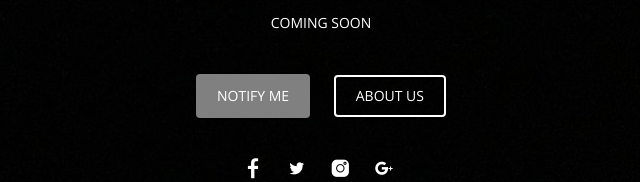
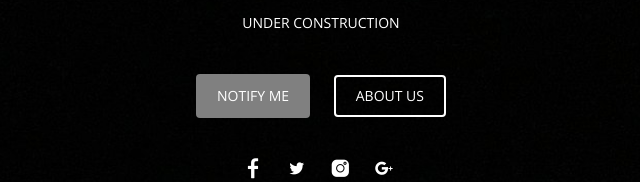
Before and after one commit to mjoetoe/stkworks-website, a plain HTML site: page index.html in a window 1280 px wide. Shown: the part 424-606 px from the top of the page, 319-959 px from the left. Drawn offline with nearby package versions, Linux system fonts and the light colour scheme; files whose address does not match are found by name.

Commit message:
Update index.html
UPDATE index

```diff
--- a/index.html
+++ b/index.html
@@ -45,7 +45,7 @@
               <div id="clock" class="time-count"></div>
             </div>
             <p>
-              COMING SOON
+              UNDER CONSTRUCTION
             </p>
             <div class="button-group">
               <a href="#" class="btn btn-common">Notify Me</a>
```
